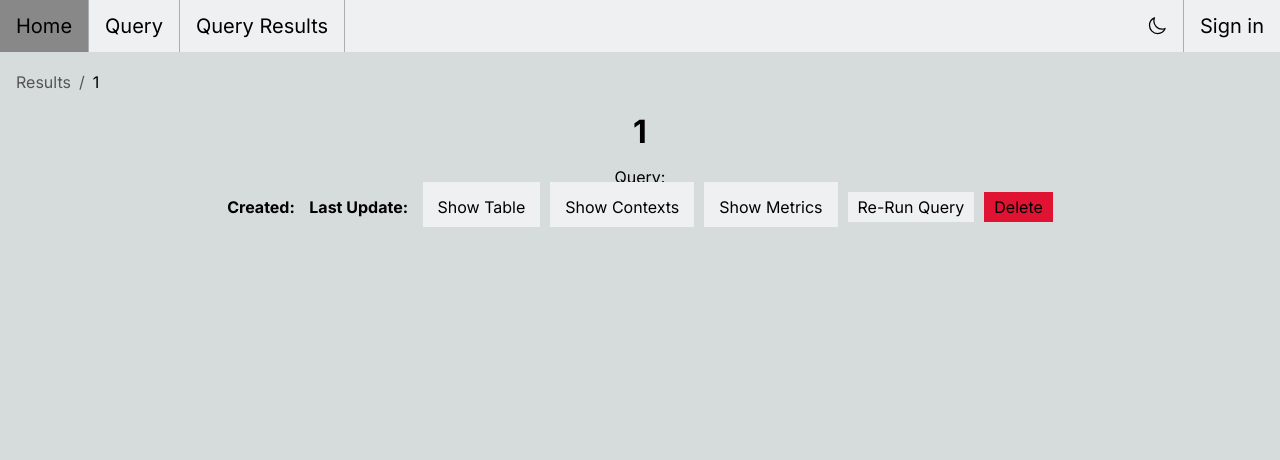
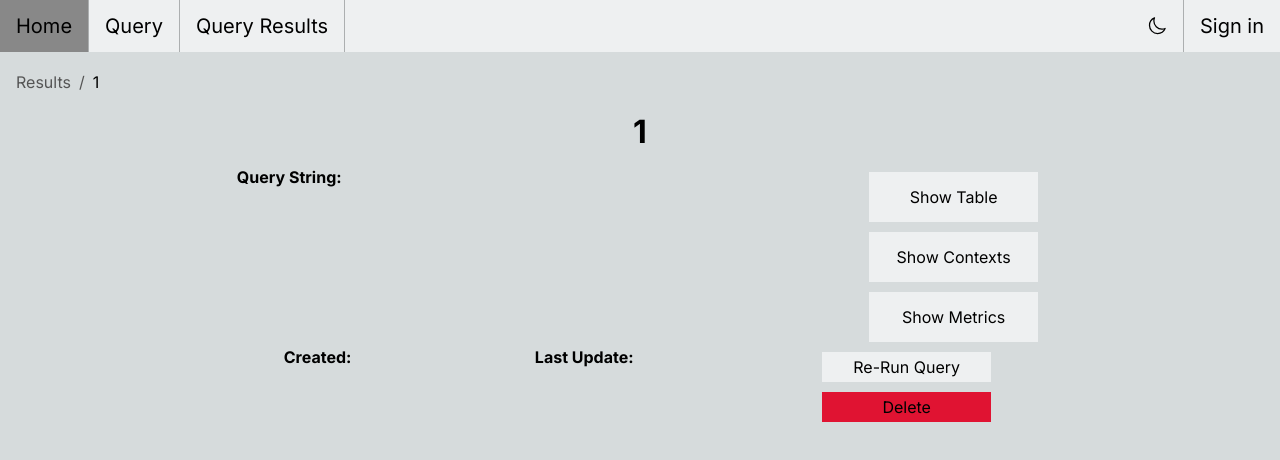
Before and after one commit to Koracs/KG-OLAP-Frontend, a Next.js app in the folder frontend/: page /results/1 in a window 1280 px wide. Shown: the top 460 px of the page. Built offline with nearby package versions, Linux system fonts and the light colour scheme; no server answers; the database is empty.

Commit message:
add auto logout on token error

```diff
--- a/frontend/app/globals.css
+++ b/frontend/app/globals.css
@@ -349,3 +349,22 @@ tr:hover {background-color: var(--hover-color);}
     text-align: center;
     overflow-wrap: break-word;
 }
+
+.result {
+    width: 70%;
+    margin: auto;
+    display: flex;
+    justify-content: space-around;
+}
+
+.result-query {
+    width: 60%;
+    text-align: left;
+}
+
+.result-links {
+    text-align: right;
+    width: 20%;
+    display: flex;
+    flex-direction: column;
+}
--- a/frontend/app/results/[id]/page.jsx
+++ b/frontend/app/results/[id]/page.jsx
@@ -6,6 +6,7 @@ import {deleteResult, updateResult} from "@/app/lib/resultaction";
 
 export default async function ResultPage({params}) {
     const result = await prisma.QueryResult.findUnique({where: {id: params?.id}});
+
     async function deleteAction() {
         "use server"
         await deleteResult(params?.id);
@@ -27,14 +28,24 @@ export default async function ResultPage({params}) {
                 }
             ]}/>
             <h1>{params?.id}</h1>
-            <p>Query: {result?.queryText}</p>
-            <span className={"resultitem-lastUpdate"}><b>Created:</b> {result?.createdAt.toLocaleString()}</span>
-            <span className={"resultitem-lastUpdate"}><b>Last Update:</b> {result?.updatedAt.toLocaleString()}</span>
-            <Link className={"button resultitem-table"} href={`/results/${result?.id}/table`}>Show Table</Link>
-            <Link className={"button resultitem-contexts"} href={`/results/${result?.id}/contexts`}>Show Contexts</Link>
-            <Link className={"button resultitem-metrics"} href={`/results/${result?.id}/metrics`}>Show Metrics</Link>
-            <button formAction={rerunAction} className={"button resultitem-rerun"}>Re-Run Query</button>
-            <button formAction={deleteAction} className={"button error-button resultitem-delete"}>Delete</button>
+            <div className={"result"}>
+                <p className={"result-query"}><b>Query String:</b><br/>{result?.queryText}</p>
+                <span className={"result-links"}>
+                    <Link className={"button resultitem-table"} href={`/results/${result?.id}/table`}>Show Table</Link>
+                    <Link className={"button resultitem-contexts"} href={`/results/${result?.id}/contexts`}>Show
+                        Contexts</Link>
+                    <Link className={"button resultitem-metrics"} href={`/results/${result?.id}/metrics`}>Show
+                        Metrics</Link>
+                </span>
+            </div>
+            <div className={"result"}>
+                <p><b>Created:</b>{result?.createdAt.toLocaleString()}</p>
+                <p><b>Last Update:</b> {result?.updatedAt.toLocaleString()}</p>
+                <span className={"result-links"}>
+                    <button formAction={rerunAction} className={"button resultitem-rerun"}>Re-Run Query</button>
+                    <button formAction={deleteAction} className={"button error-button resultitem-delete"}>Delete</button>
+                </span>
+            </div>
         </>
     )
 }
--- a/frontend/components/authstatus.jsx
+++ b/frontend/components/authstatus.jsx
@@ -1,15 +1,25 @@
-import { getServerSession } from "next-auth";
-import {options} from "../app/api/auth/[...nextauth]/options";
+"use client"
 import Link from "next/link";
-import {redirect} from "next/navigation";
+import {signOut, useSession} from "next-auth/react";
+import {useEffect} from "react";
 
-export default async function AuthStatus() {
-    const session = await getServerSession(options);
-    //console.log(session);
+export default function AuthStatus() {
+    const {data: session, status } = useSession();
 
-    return (
+    useEffect(() => {
+        if (
+            status !== "loading" &&
+            session &&
+            session?.error === "RefreshAccessTokenError"
+        ) {
+            signOut({ callbackUrl: "/" });
+        }
+    }, [session, status]);
+
+    if(status === "loading") return (<li><span>Loading</span></li>)
+    else return (
         <>
-            {session? <li><span> {session?.user.name }</span></li> : <></>}
+            {session? <li><span> {session?.user.name}</span></li> : <></>}
             <li>
                 {session? <Link href="/api/auth/signout?callbackUrl=/">Sign out</Link>
                     : <Link href="/api/auth/signin">Sign in</Link>}
```
